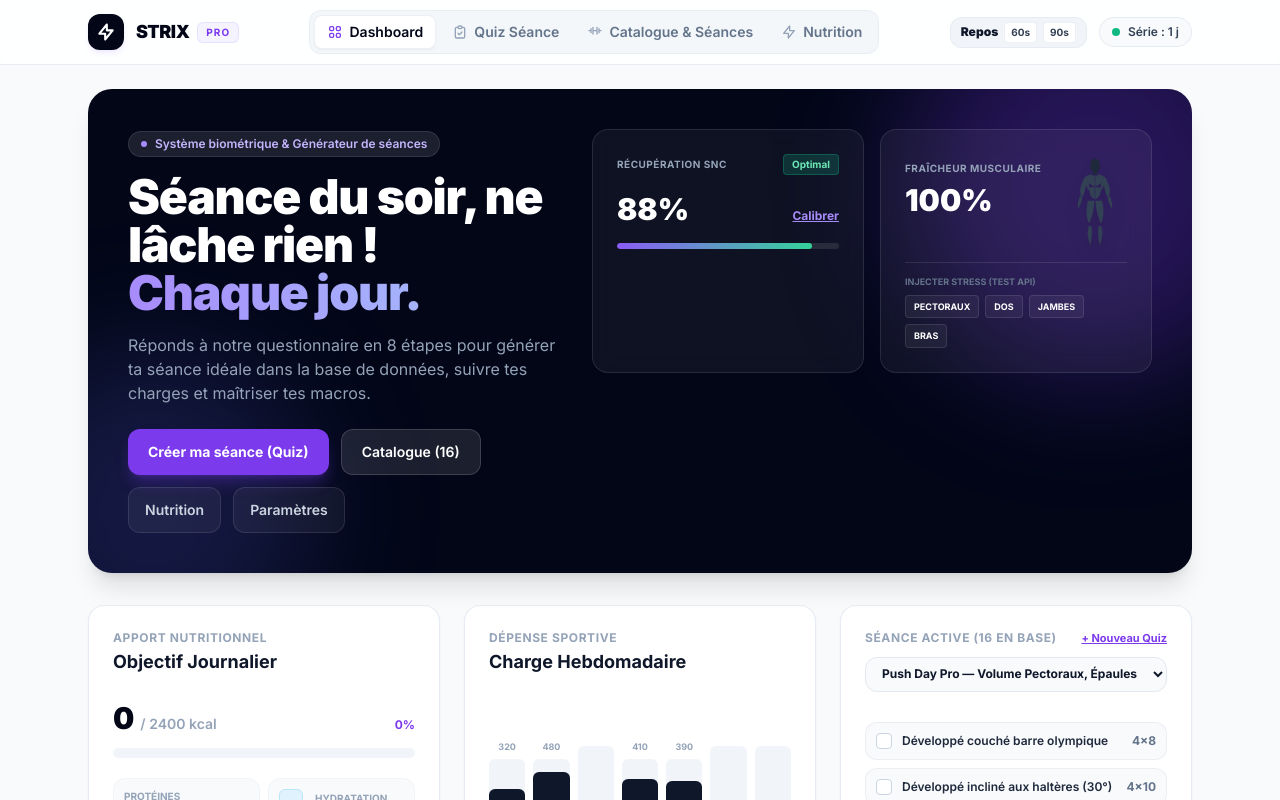
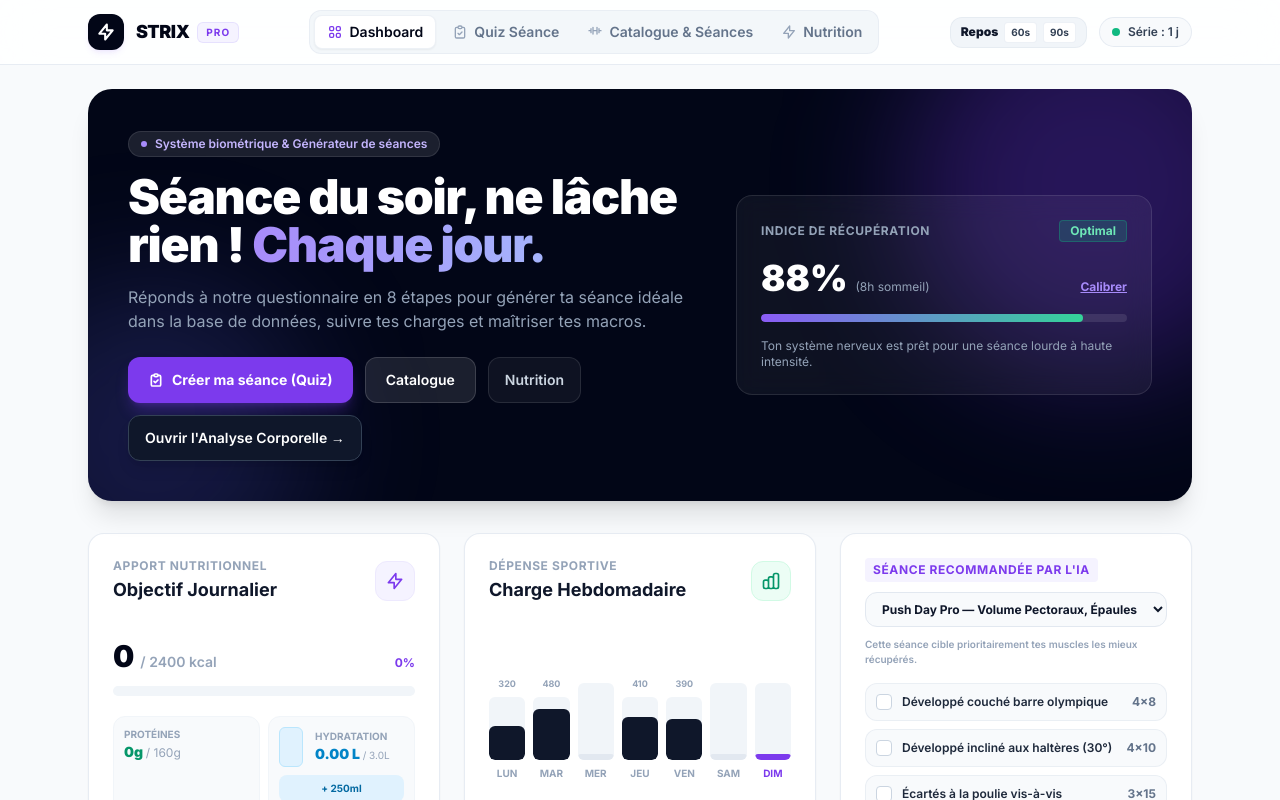
Before and after one commit to louismarembaud035-source/strix, a Next.js app: page / in a window 1280 px wide. Shown: the top 800 px of the page. Built offline with nearby package versions, Linux system fonts and the light colour scheme.

Commit message:
Update page.tsx

```diff
--- a/app/page.tsx
+++ b/app/page.tsx
@@ -9,7 +9,6 @@ import {
   getAllWorkoutsFromDB,
   ExerciseItem,
 } from '@/app/data/workoutsDB';
-import BodyMap from '@/components/BodyMap';
 
 export default function Home() {
   // Données nutritionnelles synchronisées
@@ -19,60 +18,70 @@ export default function Home() {
   const [calorieGoal, setCalorieGoal] = useState<number>(2400);
   const [proteinGoal, setProteinGoal] = useState<number>(160);
 
-  // Données d'entraînement synchronisées
+  // Données d'entraînement synchronisées avec la base de données
   const [sessionsDB, setSessionsDB] = useState<WorkoutSession[]>(defaultWorkoutsDB);
   const [selectedSessionId, setSelectedSessionId] = useState<string>(defaultWorkoutsDB[0].id);
   const [completedIds, setCompletedIds] = useState<number[]>([]);
   const [workoutsCount, setWorkoutsCount] = useState<number>(0);
   const [weeklyBurned, setWeeklyBurned] = useState<number[]>([320, 480, 0, 410, 390, 0, 0]);
 
-  // Calculateur interactif de récupération (SNC)
+  // Calculateur interactif de récupération
   const [showRecoveryEditor, setShowRecoveryEditor] = useState<boolean>(false);
   const [sleepHours, setSleepHours] = useState<number>(8);
   const [energyLevel, setEnergyLevel] = useState<number>(8);
   const [sorenessLevel, setSorenessLevel] = useState<number>(2);
-
-  // État de récupération biométrique des muscles (0 à 100%)
-  const [recoveryState, setRecoveryState] = useState<Record<string, number>>({
-    pectoraux: 100, dos: 100, jambes: 100, epaules: 100, bras: 100, abdos: 100, cardio: 100
-  });
 
   const getCurrentDayIndex = () => {
     const day = new Date().getDay();
     return day === 0 ? 6 : day - 1; // 0 = Lun, 6 = Dim
   };
 
-  const calculateBiologicalRecovery = () => {
-    const savedMuscleLogs = localStorage.getItem('strix_muscle_history');
-    if (!savedMuscleLogs) return;
+  const recommendSmartSession = (allWorkouts: WorkoutSession[], recoveryMap: Record<string, number>) => {
+    // Si la base est vide, on arrête
+    if (allWorkouts.length === 0) return;
 
-    try {
-      const logs = JSON.parse(savedMuscleLogs) as Record<string, number>;
-      const now = Date.now();
-      const RECOVERY_TIME_MS = 48 * 60 * 60 * 1000; // 48 heures
+    // L'IA attribue un score à chaque séance.
+    // Une séance ciblant des muscles à 100% de forme aura un score élevé.
+    let bestSession = allWorkouts[0];
+    let maxScore = -1;
 
-      const newState: Record<string, number> = {};
-      Object.keys(logs).forEach((muscle) => {
-        const timeElapsed = now - logs[muscle];
-        const recoveryPercentage = Math.min(100, Math.max(0, (timeElapsed / RECOVERY_TIME_MS) * 100));
-        newState[muscle] = Math.round(recoveryPercentage);
+    allWorkouts.forEach(session => {
+      let sessionScore = 0;
+      session.exercises.forEach(ex => {
+        sessionScore += (recoveryMap[ex.muscle] ?? 100);
+      });
+      const avgScore = sessionScore / session.exercises.length;
+
+      if (avgScore > maxScore) {
+        maxScore = avgScore;
+        bestSession = session;
+      }
     });
 
-      setRecoveryState((prev) => ({ ...prev, ...newState }));
-    } catch (e) {
-      console.error("Erreur de calcul de récupération", e);
-    }
+    setSelectedSessionId(bestSession.id);
   };
 
   const loadDashboardData = () => {
+    // Base de données des séances (inclut celles créées via le Quiz)
     const allWorkouts = getAllWorkoutsFromDB();
     setSessionsDB(allWorkouts);
-    if (allWorkouts.length > 0) {
+
+    const savedMuscleLogs = localStorage.getItem('strix_muscle_history');
+    if (savedMuscleLogs) {
+       const logs = JSON.parse(savedMuscleLogs);
+       const now = Date.now();
+       const newState: Record<string, number> = {};
+       Object.keys(logs).forEach((m) => {
+         newState[m] = Math.round(Math.min(100, Math.max(0, ((now - logs[m]) / (48 * 60 * 60 * 1000)) * 100)));
+       });
+       recommendSmartSession(allWorkouts, newState);
+    } else if (allWorkouts.length > 0) {
        setSelectedSessionId((prev) =>
          allWorkouts.some((w) => w.id === prev) ? prev : allWorkouts[0].id
        );
     }
 
+    // Repas
     const savedMeals = localStorage.getItem('strix_meals');
     if (savedMeals) {
       try {
@@ -87,6 +96,7 @@ export default function Home() {
       setProteinsToday(0);
     }
 
+    // Objectifs
     const savedGoals = localStorage.getItem('strix_goals');
     if (savedGoals) {
       try {
@@ -98,9 +108,11 @@ export default function Home() {
       }
     }
 
+    // Hydratation
     const savedWater = localStorage.getItem('strix_water');
     if (savedWater) setWaterToday(parseInt(savedWater, 10) || 0);
 
+    // Exercices cochés aujourd'hui
     const savedCompleted = localStorage.getItem('strix_completed_exercises');
     if (savedCompleted) {
       try {
@@ -110,6 +122,7 @@ export default function Home() {
       }
     }
 
+    // Historique des séances
     const savedHistory = localStorage.getItem('strix_workout_history');
     if (savedHistory) {
       try {
@@ -119,6 +132,7 @@ export default function Home() {
       }
     }
 
+    // Charge hebdomadaire
     const savedWeekly = localStorage.getItem('strix_weekly_kcal');
     if (savedWeekly) {
       try {
@@ -128,6 +142,7 @@ export default function Home() {
       }
     }
 
+    // Récupération
     const savedRec = localStorage.getItem('strix_recovery');
     if (savedRec) {
       try {
@@ -139,23 +154,15 @@ export default function Home() {
         console.error(e);
       }
     }
-
-    calculateBiologicalRecovery();
   };
 
   useEffect(() => {
     loadDashboardData();
     window.addEventListener('strix-update', loadDashboardData);
-
-    // Rafraîchissement du BodyMap toutes les minutes
-    const interval = setInterval(calculateBiologicalRecovery, 60000);
-
-    return () => {
-      window.removeEventListener('strix-update', loadDashboardData);
-      clearInterval(interval);
-    };
+    return () => window.removeEventListener('strix-update', loadDashboardData);
   }, []);
 
+  // Calcul du score de récupération (sur 100%)
   const sleepScore = Math.min(40, (sleepHours / 8) * 40);
   const energyScore = (energyLevel / 10) * 35;
   const sorenessScore = ((10 - sorenessLevel) / 10) * 25;
@@ -171,6 +178,7 @@ export default function Home() {
     );
   };
 
+  // Cocher un exercice depuis le programme actif du Dashboard
   const toggleProgramExercise = (ex: ExerciseItem) => {
     let updated: number[];
     let deltaKcal = 0;
@@ -180,13 +188,6 @@ export default function Home() {
     } else {
       updated = [...completedIds, ex.id];
       deltaKcal = ex.kcal;
-
-      // Injecte le stress musculaire dans le BodyMap lors de la validation
-      const savedLogs = localStorage.getItem('strix_muscle_history');
-      const logs = savedLogs ? JSON.parse(savedLogs) : {};
-      logs[ex.muscle] = Date.now();
-      localStorage.setItem('strix_muscle_history', JSON.stringify(logs));
-      calculateBiologicalRecovery();
     }
     setCompletedIds(updated);
     localStorage.setItem('strix_completed_exercises', JSON.stringify(updated));
@@ -199,21 +200,14 @@ export default function Home() {
     window.dispatchEvent(new Event('strix-update'));
   };
 
+  // Ajout rapide d'eau pour la gourde animée
   const addWater = (amount: number) => {
     const newWater = waterToday + amount;
     setWaterToday(newWater);
     localStorage.setItem('strix_water', newWater.toString());
   };
 
-  // Test API visuel (pour voir l'algorithme BodyMap réagir)
-  const simulateWorkoutStress = (muscle: string) => {
-    const savedLogs = localStorage.getItem('strix_muscle_history');
-    const logs = savedLogs ? JSON.parse(savedLogs) : {};
-    logs[muscle] = Date.now();
-    localStorage.setItem('strix_muscle_history', JSON.stringify(logs));
-    calculateBiologicalRecovery();
-  };
-
+  // Message d'accueil dynamique selon l'heure
   const currentHour = new Date().getHours();
   let greetingMessage = "Prêt à tout casser ?";
   if (currentHour >= 5 && currentHour < 12) greetingMessage = "Prêt à tout casser ce matin ?";
@@ -224,21 +218,18 @@ export default function Home() {
   const caloriePercentage = Math.min(100, Math.round((caloriesToday / calorieGoal) * 100));
   const todayIdx = getCurrentDayIndex();
   const daysLabels = ['Lun', 'Mar', 'Mer', 'Jeu', 'Ven', 'Sam', 'Dim'];
-  const currentSession = sessionsDB.find((s) => s.id === selectedSessionId) || sessionsDB[0];
-
-  const globalMuscleReadiness = Math.round(
-    Object.values(recoveryState).reduce((a, b) => a + b, 0) / Object.keys(recoveryState).length
-  );
+  const currentSession =
+    sessionsDB.find((s) => s.id === selectedSessionId) || sessionsDB[0];
 
   return (
     <div className="space-y-8">
 
-      {/* Hero Banner avec BodyMap Intégrée */}
+      {/* Hero Banner */}
       <div className="relative overflow-hidden rounded-3xl bg-slate-950 text-white p-6 sm:p-10 shadow-xl">
         <div className="absolute -top-24 -right-24 w-96 h-96 rounded-full bg-violet-600/30 blur-3xl pointer-events-none" />
         <div className="absolute -bottom-24 -left-24 w-80 h-80 rounded-full bg-indigo-500/20 blur-3xl pointer-events-none" />
 
-        <div className="relative z-10 flex flex-col lg:flex-row lg:items-start justify-between gap-8">
+        <div className="relative z-10 flex flex-col lg:flex-row lg:items-center justify-between gap-8">
           <div className="space-y-4 max-w-xl">
             <div className="inline-flex items-center gap-2 px-3 py-1 rounded-full bg-white/10 border border-white/10 text-xs font-semibold text-violet-300">
               <span className="w-1.5 h-1.5 rounded-full bg-violet-400" />
@@ -254,18 +245,22 @@ export default function Home() {
               Réponds à notre questionnaire en 8 étapes pour générer ta séance idéale dans la base de données, suivre tes charges et maîtriser tes macros.
             </p>
 
+            {/* Boutons d'action principaux sur l'accueil */}
             <div className="flex flex-wrap gap-3 pt-2">
               <Link
                 href="/quiz"
                 className="inline-flex items-center gap-2 bg-violet-600 hover:bg-violet-500 text-white font-bold px-5 py-3 rounded-xl text-sm transition shadow-lg shadow-violet-600/30"
               >
+                <svg className="w-4 h-4" fill="none" viewBox="0 0 24 24" stroke="currentColor" strokeWidth={2.5}>
+                  <path strokeLinecap="round" strokeLinejoin="round" d="M9 5H7a2 2 0 00-2 2v12a2 2 0 002 2h10a2 2 0 002-2V7a2 2 0 00-2-2h-2M9 5a2 2 0 002 2h2a2 2 0 002-2M9 5a2 2 0 012-2h2a2 2 0 012 2m-6 9l2 2 4-4" />
+                </svg>
                 <span>Créer ma séance (Quiz)</span>
               </Link>
               <Link
                 href="/exercises"
                 className="inline-flex items-center gap-2 bg-white/10 hover:bg-white/15 text-white border border-white/15 font-semibold px-5 py-3 rounded-xl text-sm transition"
               >
-                <span>Catalogue ({sessionsDB.length})</span>
+                <span>Catalogue</span>
               </Link>
               <Link
                 href="/nutrition"
@@ -273,24 +268,22 @@ export default function Home() {
               >
                 <span>Nutrition</span>
               </Link>
+
               <Link
-                href="/settings"
-                className="inline-flex items-center gap-2 bg-white/5 hover:bg-white/10 text-slate-300 border border-white/10 font-semibold px-4 py-3 rounded-xl text-sm transition"
+                href="/recovery"
+                className="inline-flex items-center gap-2 bg-slate-900 hover:bg-slate-800 text-white border border-slate-700 font-semibold px-4 py-3 rounded-xl text-sm transition shadow-lg"
               >
-                <span>Paramètres</span>
+                Ouvrir l'Analyse Corporelle →
               </Link>
             </div>
           </div>
 
-          {/* Espace Widgets : SNC & BodyMap */}
-          <div className="flex flex-col sm:flex-row gap-4 w-full lg:w-auto">
-
-            {/* Widget 1 : Indice de Récupération (Ton code d'origine) */}
-            <div className="bg-white/5 backdrop-blur-md border border-white/10 rounded-2xl p-6 flex-1 sm:w-72 space-y-4">
+          {/* Widget Interactif d'Indice de Récupération */}
+          <div className="bg-white/5 backdrop-blur-md border border-white/10 rounded-2xl p-6 min-w-[290px] sm:min-w-[320px] space-y-4">
             <div className="flex items-center justify-between">
-                <span className="text-[10px] font-bold uppercase tracking-wider text-slate-400">Récupération SNC</span>
+              <span className="text-xs font-bold uppercase tracking-wider text-slate-400">Indice de récupération</span>
               <span
-                  className={`text-[10px] font-bold px-2 py-0.5 rounded border ${
+                className={`text-xs font-bold px-2.5 py-0.5 rounded border ${
                   recoveryScore >= 75
                     ? 'bg-emerald-500/20 text-emerald-300 border-emerald-500/30'
                     : recoveryScore >= 50
@@ -298,13 +291,14 @@ export default function Home() {
                     : 'bg-rose-500/20 text-rose-300 border-rose-500/30'
                 }`}
               >
-                  {recoveryScore >= 75 ? 'Optimal' : recoveryScore >= 50 ? 'Modéré' : 'Critique'}
+                {recoveryScore >= 75 ? 'Optimal' : recoveryScore >= 50 ? 'Modéré' : 'Repos conseillé'}
               </span>
             </div>
 
             <div className="flex items-baseline justify-between">
               <div className="flex items-baseline gap-2">
-                  <span className="text-3xl font-black text-white">{recoveryScore}%</span>
+                <span className="text-4xl font-black text-white">{recoveryScore}%</span>
+                <span className="text-xs text-slate-400">({sleepHours}h sommeil)</span>
               </div>
               <button
                 onClick={() => setShowRecoveryEditor(!showRecoveryEditor)}
@@ -314,19 +308,19 @@ export default function Home() {
               </button>
             </div>
 
-              <div className="w-full h-1.5 bg-white/10 rounded-full overflow-hidden">
+            <div className="w-full h-2 bg-white/10 rounded-full overflow-hidden">
               <div
                 className="h-full bg-gradient-to-r from-violet-500 to-emerald-400 rounded-full transition-all duration-300"
                 style={{ width: `${recoveryScore}%` }}
               />
             </div>
 
-              {showRecoveryEditor && (
+            {showRecoveryEditor ? (
               <div className="space-y-3 pt-2 border-t border-white/10 text-xs">
                 <div>
                   <div className="flex justify-between text-slate-300 mb-1">
-                      <span>Sommeil</span>
-                      <span className="font-bold">{sleepHours}h</span>
+                    <span>Sommeil cette nuit</span>
+                    <span className="font-bold">{sleepHours} heures</span>
                   </div>
                   <input
                     type="range"
@@ -340,8 +334,8 @@ export default function Home() {
                 </div>
                 <div>
                   <div className="flex justify-between text-slate-300 mb-1">
-                      <span>Énergie</span>
-                      <span className="font-bold">{energyLevel}/10</span>
+                    <span>Niveau d'énergie</span>
+                    <span className="font-bold">{energyLevel} / 10</span>
                   </div>
                   <input
                     type="range"
@@ -354,8 +348,8 @@ export default function Home() {
                 </div>
                 <div>
                   <div className="flex justify-between text-slate-300 mb-1">
-                      <span>Courbatures</span>
-                      <span className="font-bold">{sorenessLevel}/10</span>
+                    <span>Courbatures musculaires</span>
+                    <span className="font-bold">{sorenessLevel} / 10</span>
                   </div>
                   <input
                     type="range"
@@ -367,37 +361,15 @@ export default function Home() {
                   />
                 </div>
               </div>
+            ) : (
+              <p className="text-xs text-slate-400">
+                {recoveryScore >= 75
+                  ? 'Ton système nerveux est prêt pour une séance lourde à haute intensité.'
+                  : recoveryScore >= 50
+                  ? 'Privilégie un volume modéré et surveille ton hydratation.'
+                  : 'Fatigue élevée détectée : réduis les charges de 20% ou fais de la mobilité.'}
+              </p>
             )}
-            </div>
-
-            {/* Widget 2 : BodyMap 48h (Nouveau) */}
-            <div className="bg-white/5 backdrop-blur-md border border-white/10 rounded-2xl p-6 flex-1 sm:w-64 flex flex-col justify-between relative overflow-hidden">
-              <div className="flex justify-between items-start relative z-10">
-                <div>
-                  <span className="text-[10px] font-bold uppercase tracking-wider text-slate-400">Fraîcheur Musculaire</span>
-                  <div className="text-3xl font-black text-white mt-1">{globalMuscleReadiness}%</div>
-                </div>
-                <div className="w-16 h-24 shrink-0">
-                  <BodyMap recovery={recoveryState} />
-                </div>
-              </div>
-
-              <div className="pt-3 mt-3 border-t border-white/10 relative z-10">
-                <div className="text-[9px] uppercase font-bold text-slate-500 mb-1.5">Injecter Stress (Test API)</div>
-                <div className="flex flex-wrap gap-1.5">
-                  {['pectoraux', 'dos', 'jambes', 'bras'].map((m) => (
-                    <button
-                      key={m}
-                      onClick={() => simulateWorkoutStress(m)}
-                      className="px-2 py-1 text-[9px] font-bold uppercase rounded bg-white/5 border border-white/10 hover:bg-rose-500/20 hover:text-rose-400 hover:border-rose-500/30 transition-colors"
-                    >
-                      {m}
-                    </button>
-                  ))}
-                </div>
-              </div>
-            </div>
-
           </div>
         </div>
       </div>
@@ -411,6 +383,11 @@ export default function Home() {
             <div>
               <p className="text-xs font-bold uppercase tracking-wider text-slate-400">Apport Nutritionnel</p>
               <h3 className="text-lg font-bold text-slate-900 mt-0.5">Objectif Journalier</h3>
+            </div>
+            <div className="w-10 h-10 rounded-xl bg-violet-50 border border-violet-100 flex items-center justify-center text-violet-600">
+              <svg className="w-5 h-5" fill="none" viewBox="0 0 24 24" stroke="currentColor" strokeWidth={2}>
+                <path strokeLinecap="round" strokeLinejoin="round" d="M13 10V3L4 14h7v7l9-11h-7z" />
+              </svg>
             </div>
           </div>
 
@@ -478,6 +455,11 @@ export default function Home() {
               <p className="text-xs font-bold uppercase tracking-wider text-slate-400">Dépense Sportive</p>
               <h3 className="text-lg font-bold text-slate-900 mt-0.5">Charge Hebdomadaire</h3>
             </div>
+            <div className="w-10 h-10 rounded-xl bg-emerald-50 border border-emerald-100 flex items-center justify-center text-emerald-600">
+              <svg className="w-5 h-5" fill="none" viewBox="0 0 24 24" stroke="currentColor" strokeWidth={2}>
+                <path strokeLinecap="round" strokeLinejoin="round" d="M9 19v-6a2 2 0 00-2-2H5a2 2 0 00-2 2v6a2 2 0 002 2h2a2 2 0 002-2zm0 0V9a2 2 0 012-2h2a2 2 0 012 2v10m-6 0a2 2 0 002 2h2a2 2 0 002-2m0 0V5a2 2 0 012-2h2a2 2 0 012 2v14a2 2 0 01-2 2h-2a2 2 0 01-2-2z" />
+              </svg>
+            </div>
           </div>
 
           <div className="flex items-end justify-between gap-2 h-28 pt-2">
@@ -517,17 +499,10 @@ export default function Home() {
         <div className="bg-white rounded-2xl p-6 border border-slate-200/80 shadow-sm flex flex-col justify-between space-y-4">
           <div className="space-y-2.5">
             <div className="flex items-center justify-between">
-              <p className="text-xs font-bold uppercase tracking-wider text-slate-400">
-                Séance Active ({sessionsDB.length} en base)
+              <p className="text-xs font-bold uppercase tracking-wider text-violet-600 bg-violet-50 px-2 py-1 rounded">
+                Séance Recommandée par l'IA
               </p>
-              <Link
-                href="/quiz"
-                className="text-[11px] font-bold text-violet-600 hover:text-violet-700 underline"
-              >
-                + Nouveau Quiz
-              </Link>
             </div>
-
             <select
               value={currentSession?.id}
               onChange={(e) => setSelectedSessionId(e.target.value)}
@@ -535,10 +510,13 @@ export default function Home() {
             >
               {sessionsDB.map((s) => (
                 <option key={s.id} value={s.id}>
-                  {s.isCustomGenerated ? `★ ${s.title}` : s.title} ({s.duration} min)
+                  {s.title} ({s.duration} min)
                 </option>
               ))}
             </select>
+            <p className="text-[10px] text-slate-400 font-semibold">
+              Cette séance cible prioritairement tes muscles les mieux récupérés.
+            </p>
           </div>
 
           {currentSession && (
```
Lines whose indentation alone changed are shown as unchanged.
